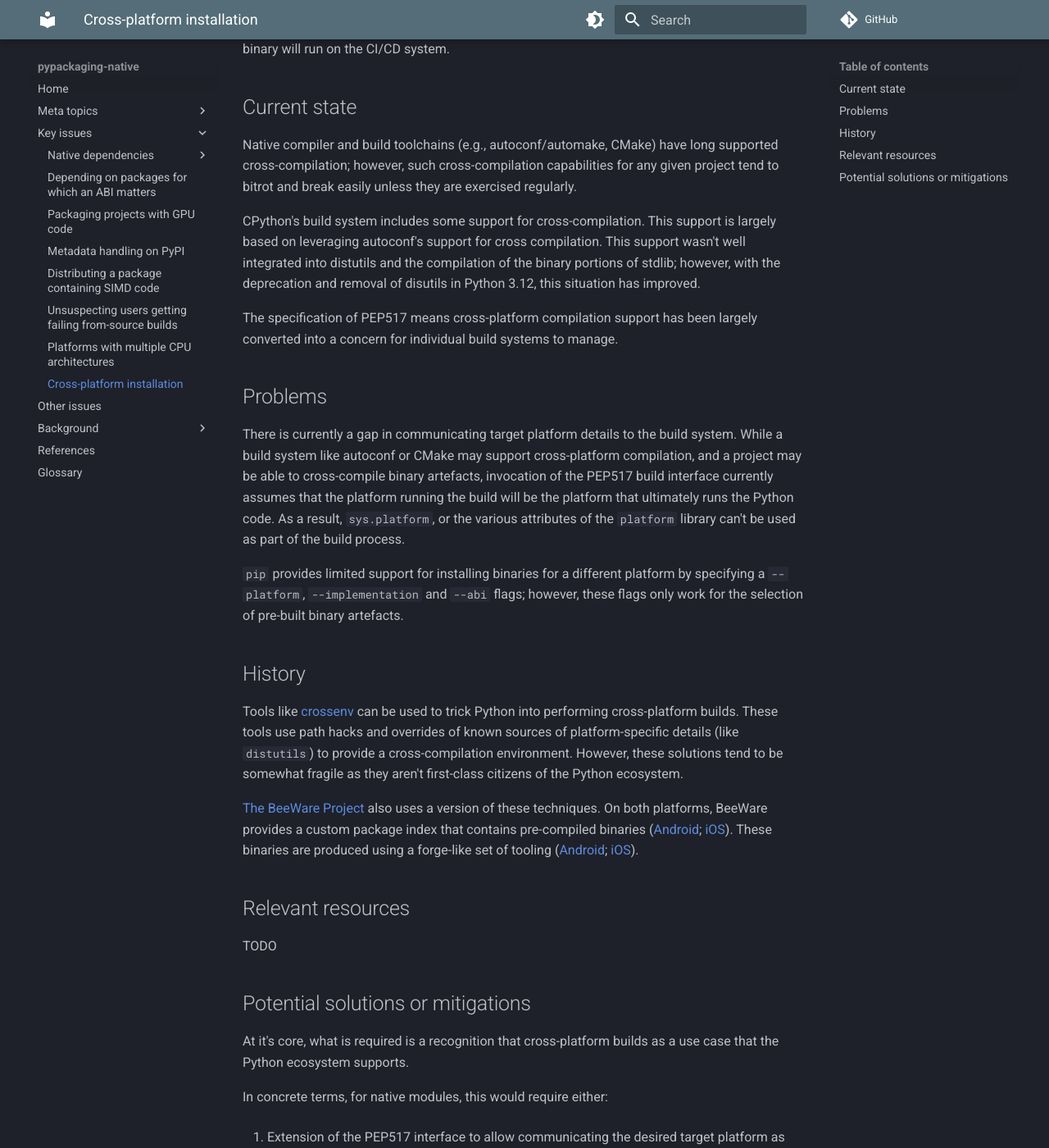
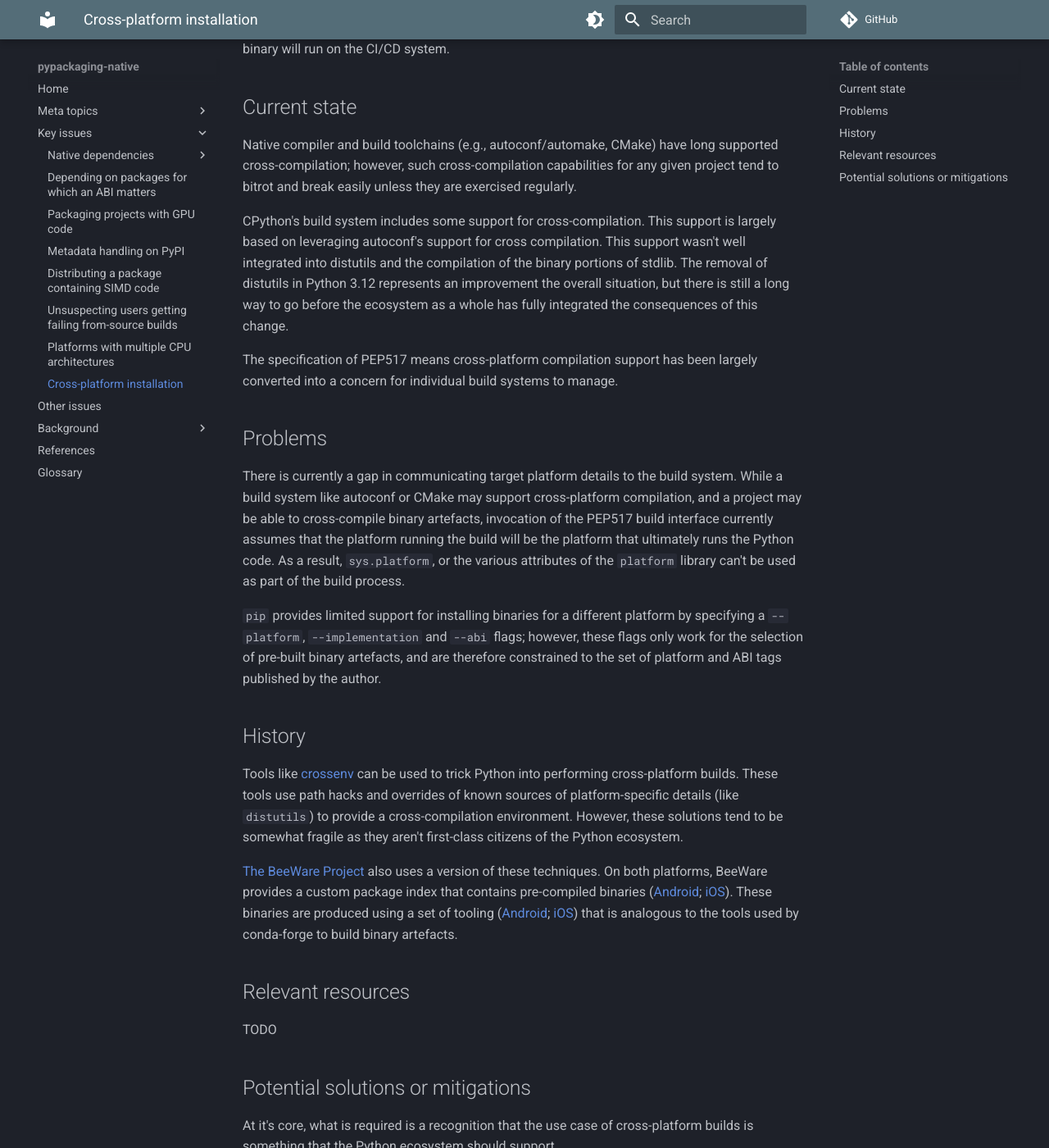
Before and after one commit to pypackaging-native/pypackaging-native, an MkDocs documentation site: the page built from docs/key-issues/cross_platform.md, in a window 1280 px wide and 1400 px high, scrolled down 641 px. Shown: the whole window at 82% size. Built offline with MkDocs 1.6.1 and Material for MkDocs 9.7.7, drawn with Linux system fonts in a browser that asks for light colours; comment, search, counter and statistics services are not loaded; some of the changed text lies outside the part shown.

Commit message:
More updates stemming from review.

```diff
--- a/docs/key-issues/cross_platform.md
+++ b/docs/key-issues/cross_platform.md
@@ -36,8 +36,9 @@ given project tend to bitrot and break easily unless they are exercised regularl
 CPython's build system includes some support for cross-compilation. This support
 is largely based on leveraging autoconf's support for cross compilation. This
 support wasn't well integrated into distutils and the compilation of the binary
-portions of stdlib; however, with the deprecation and removal of disutils in
-Python 3.12, this situation has improved.
+portions of stdlib. The removal of distutils in Python 3.12 represents an
+improvement the overall situation, but there is still a long way to go before
+the ecosystem as a whole has fully integrated the consequences of this change.
 
 The specification of PEP517 means cross-platform compilation support has been
 largely converted into a concern for individual build systems to manage.
@@ -54,7 +55,9 @@ library can't be used as part of the build process.
 
 `pip` provides limited support for installing binaries for a different platform
 by specifying a `--platform`, `--implementation` and `--abi` flags; however,
-these flags only work for the selection of pre-built binary artefacts.
+these flags only work for the selection of pre-built binary artefacts, and are
+therefore constrained to the set of platform and ABI tags published by the
+author.
 
 ## History
 
@@ -68,9 +71,10 @@ somewhat fragile as they aren't first-class citizens of the Python ecosystem.
 techniques. On both platforms, BeeWare provides a custom package index that
 contains pre-compiled binaries ([Android](https://chaquo.com/pypi-7.0/);
 [iOS](https://anaconda.org/beeware/repo)). These binaries are produced using a
-forge-like set of tooling
+set of tooling
 ([Android](https://github.com/chaquo/chaquopy/tree/master/server/pypi);
-[iOS](https://github.com/freakboy3742/chaquopy/tree/iOS-support/server/pypi)).
+[iOS](https://github.com/freakboy3742/chaquopy/tree/iOS-support/server/pypi))
+that is analogous to the tools used by conda-forge to build binary artefacts.
 
 ## Relevant resources
 
@@ -78,10 +82,10 @@ TODO
 
 ## Potential solutions or mitigations
 
-At it's core, what is required is a recognition that cross-platform builds as a
-use case that the Python ecosystem supports.
+At it's core, what is required is a recognition that the use case of
+cross-platform builds is something that the Python ecosystem should support.
 
-In concrete terms, for native modules, this would require either:
+In concrete terms, for native modules, this would require some combination of:
 
 1. Extension of the PEP517 interface to allow communicating the desired target
    platform as part of a binary build; or
@@ -90,3 +94,10 @@ In concrete terms, for native modules, this would require either:
    PEP517 build backends to identify the target platform, so that tools like
    `crossenv` can provide a reliable proxied environment for cross-platform
    builds.
+
+3. Clear separation of metadata associated with the definition of build and
+   target platforms, rather than assuming that build and target platform will
+   always be the same.
+
+4. Extension of the PEP517 interface to report when a build steps (e.g., running
+   a code generation tool) cannot be run on the target hardware.
```
Also changed, not shown: docs/glossary.md (+4 -0 lines), docs/key-issues/multiple_architectures.md (+18 -12 lines).
